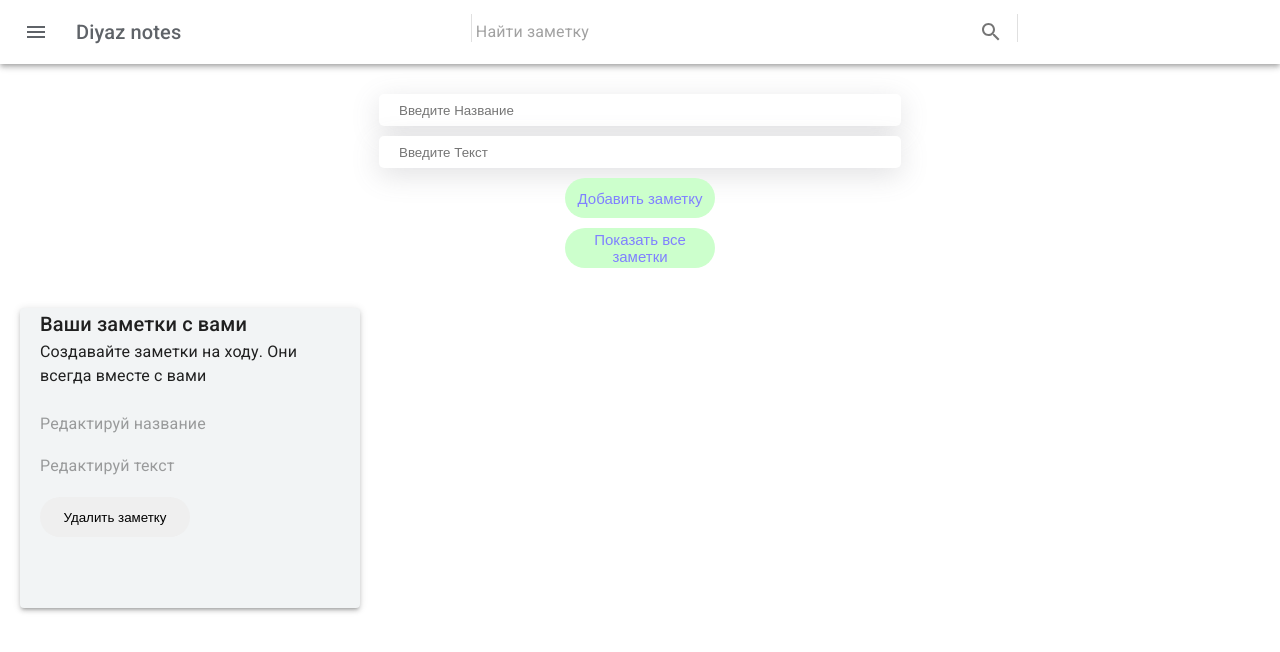
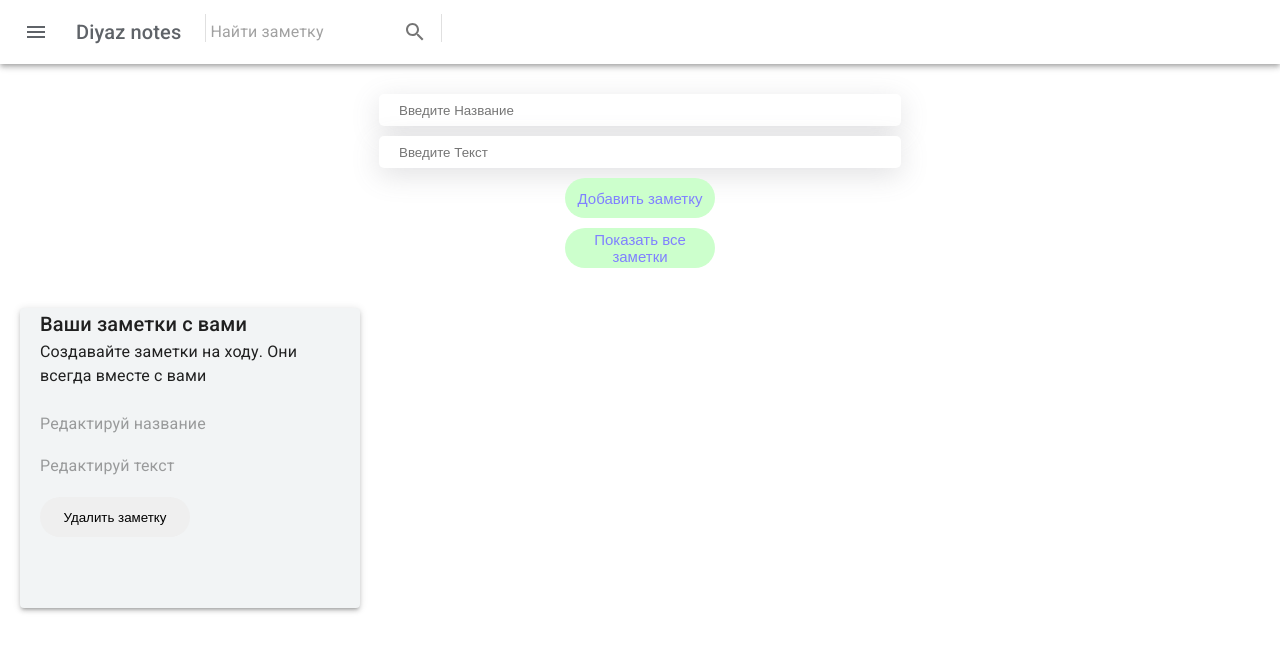
Before and after one commit to DiyazMukhanov/Diyaz-notes, a React (Create React App) app: page / in a window 1280 px wide. Shown: the top 652 px of the page. Built offline with nearby package versions, Linux system fonts and the light colour scheme.

Commit message:
Working-on-search-bug

```diff
--- a/src/components/search.module.css
+++ b/src/components/search.module.css
@@ -28,8 +28,8 @@
 
 .searchContainer {
     display: flex;
-    justify-content: center;
+    /*justify-content: center;*/
     /*border: solid red 1px;*/
-    margin-left: 50px;
-    width: 80%
+    /*margin-left: 50px;*/
+    /*width: auto;*/
 }
--- a/src/components/search.tsx
+++ b/src/components/search.tsx
@@ -16,6 +16,7 @@ const Search: React.FC<Props> = ({toggleSide}) => {
     const searchHandler = () => {
         // @ts-ignore
         const enteredInput = inputRef.current.value;
+        // console.log(enteredInput);
 
         const foundNote:any = notesCtx.notes.find((note):any => note.title === enteredInput);
 
@@ -26,7 +27,7 @@ const Search: React.FC<Props> = ({toggleSide}) => {
 
 
     return (
-        <AppBar position="static">
+        <AppBar position="static" >
             <Toolbar
             sx={{background: "white", color: "#5f6368"}}
             >
@@ -51,11 +52,12 @@ const Search: React.FC<Props> = ({toggleSide}) => {
                 <Divider sx={{ height: 28, m: 0.5 }} orientation="vertical" />
 
                 <InputBase
-                    sx={{ width: "50%" }}
+                    inputRef={inputRef}
+                    sx={{ width: "100%" }}
                     placeholder="Найти заметку"
                     inputProps={{ 'aria-label': 'search google maps' }}
                 />
-                <IconButton type="button" sx={{ p: '10px' }} aria-label="search">
+                <IconButton type="button" sx={{ p: '10px' }} aria-label="search" onClick={searchHandler}>
                     <SearchIcon />
                 </IconButton>
                 <Divider sx={{ height: 28, m: 0.5 }} orientation="vertical" />
```
